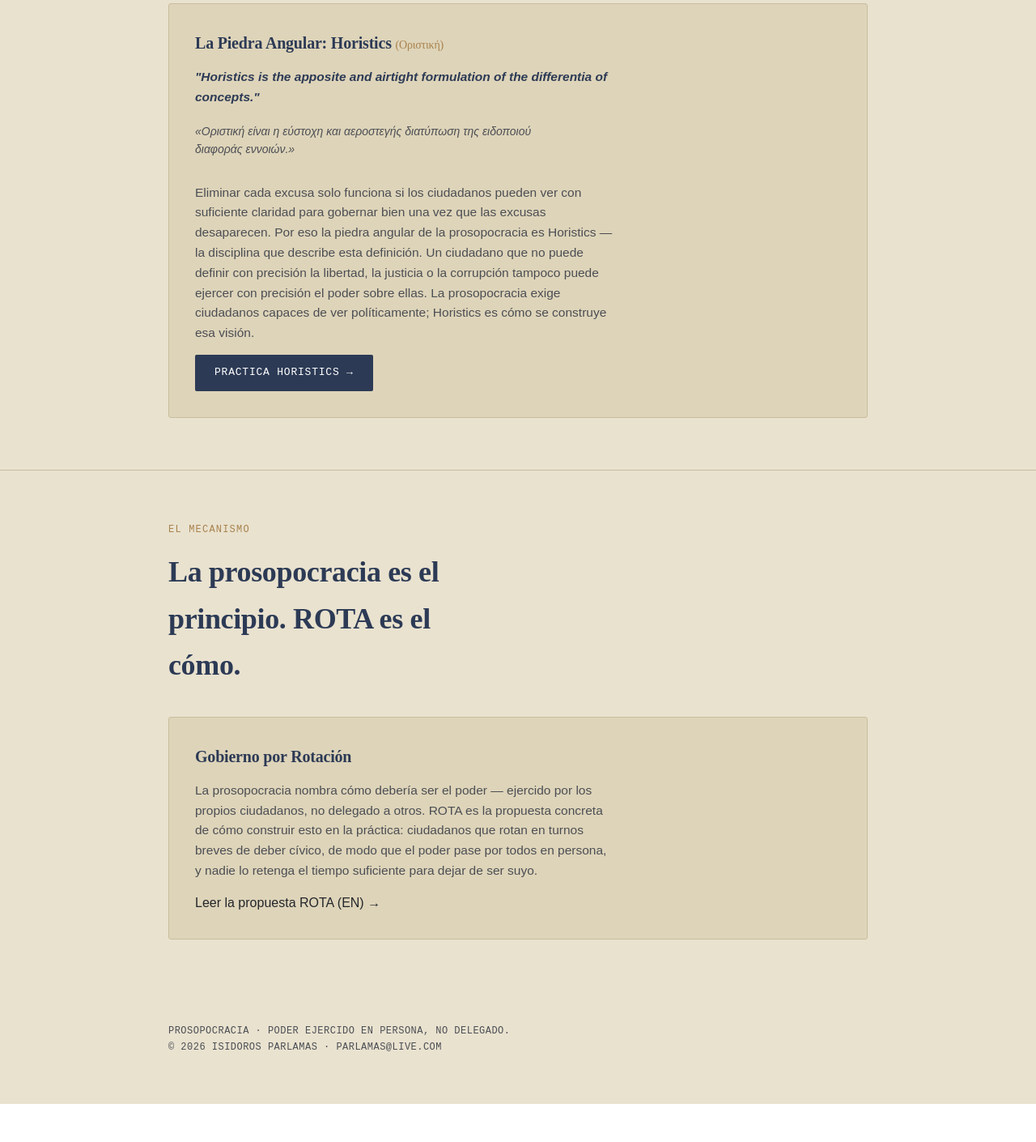
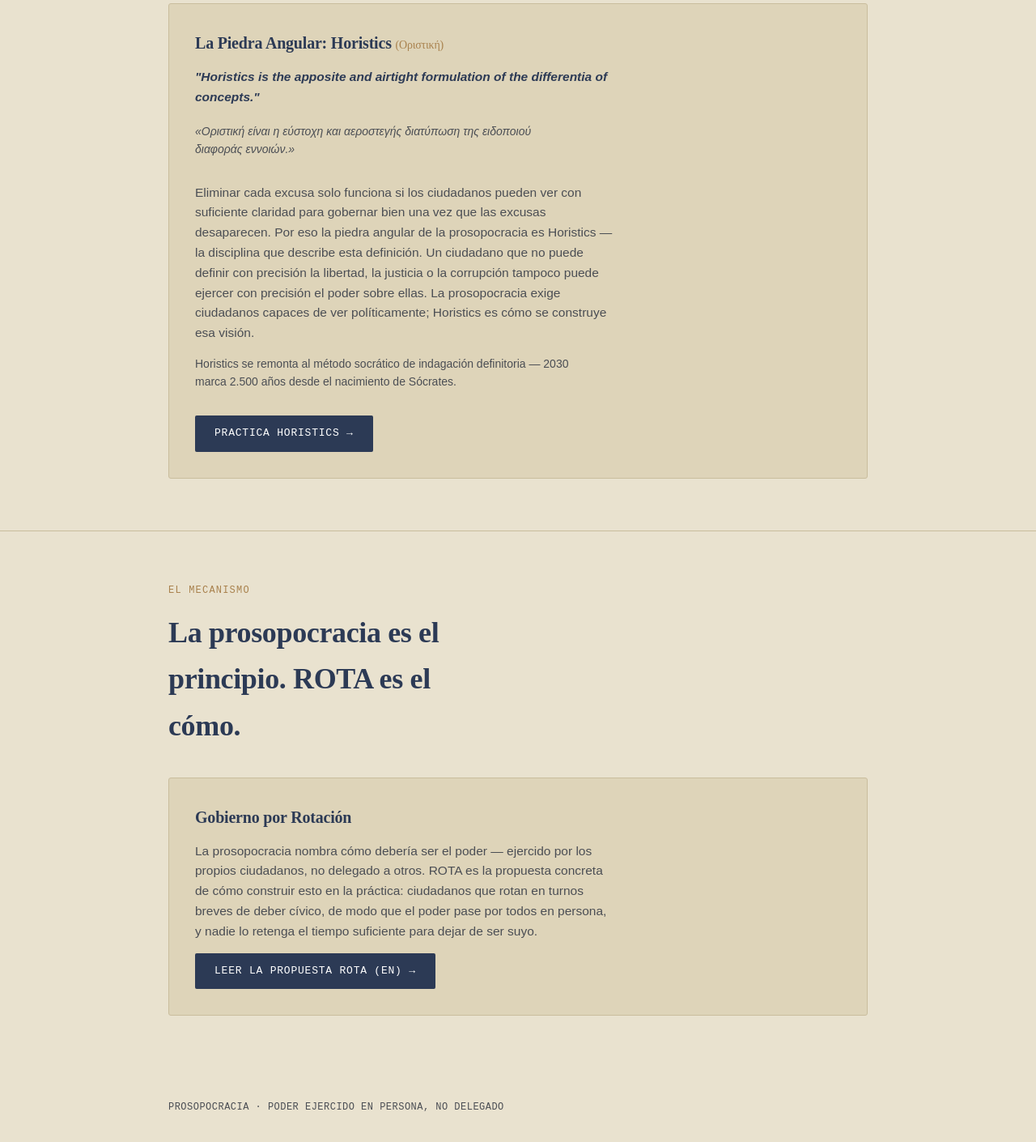
Before and after one commit to parlamas/prosopocracy, a Next.js app: page /es in a window 1280 px wide. Shown: the part 3441-4851 px from the top of the page at 81% size. Before the commit the page ends 4804 px from the top, so only its background shows below. Built offline with nearby package versions, Linux system fonts and the light colour scheme.

Commit message:
20260721-0930

```diff
--- a/app/el/page.tsx
+++ b/app/el/page.tsx
@@ -224,6 +224,11 @@ export default function ProsopocracyPageGreek() {
               απαιτεί πολίτες ικανούς να βλέπουν πολιτικά· η Οριστική είναι ο τρόπος με τον
               οποίο χτίζεται αυτή η όραση.
             </p>
+            <p style={{ fontSize: 14, color: 'var(--ink-soft)', marginBottom: 16 }}>
+              Η Οριστική εντοπίζει τις ρίζες της στη σωκρατική μέθοδο της οριστικής
+              διερεύνησης &mdash; το 2030 σηματοδοτεί τα 2.500 χρόνια από τη γέννηση του
+              Σωκράτη.
+            </p>
             <a href="https://horistics.ai" className="rotaLink">
               Εξασκήσου στην Οριστική &rarr;
             </a>
--- a/app/es/page.tsx
+++ b/app/es/page.tsx
@@ -222,6 +222,10 @@ export default function ProsopocracyPageSpanish() {
               poder sobre ellas. La prosopocracia exige ciudadanos capaces de ver
               políticamente; Horistics es cómo se construye esa visión.
             </p>
+            <p style={{ fontSize: 14, color: 'var(--ink-soft)', marginBottom: 16 }}>
+              Horistics se remonta al método socrático de indagación definitoria &mdash;
+              2030 marca 2.500 años desde el nacimiento de Sócrates.
+            </p>
             <a href="https://horistics.ai" className="rotaLink">
               Practica Horistics &rarr;
             </a>
@@ -242,16 +246,16 @@ export default function ProsopocracyPageSpanish() {
               cívico, de modo que el poder pase por todos en persona, y nadie lo retenga el
               tiempo suficiente para dejar de ser suyo.
             </p>
-
+            <a href="/rota" className="rotaLink">
               Leer la propuesta ROTA (EN) &rarr;
-
+            </a>
           </div>
         </div>
       </section>
 
       <footer className="prosopoFooter">
         <div className="wrap">
-          <p>Prosopocracia &middot; Poder ejercido en persona, no delegado.<br />© 2026 Isidoros Parlamas · parlamas@live.com</p>
+          <p>Prosopocracia &middot; Poder ejercido en persona, no delegado</p>
         </div>
       </footer>
     </div>
--- a/app/page.tsx
+++ b/app/page.tsx
@@ -217,6 +217,10 @@ export default function ProsopocracyPage() {
               wield power over them precisely either. Prosopocracy demands citizens capable
               of seeing politically; horistics is how that sight is built.
             </p>
+            <p style={{ fontSize: 14, color: 'var(--ink-soft)', marginBottom: 16 }}>
+              Horistics traces to the Socratic method of definitional inquiry &mdash; 2030
+              marks 2,500 years since Socrates&apos; birth.
+            </p>
             <a href="https://horistics.ai" className="rotaLink">
               Practice horistics &rarr;
             </a>
```
